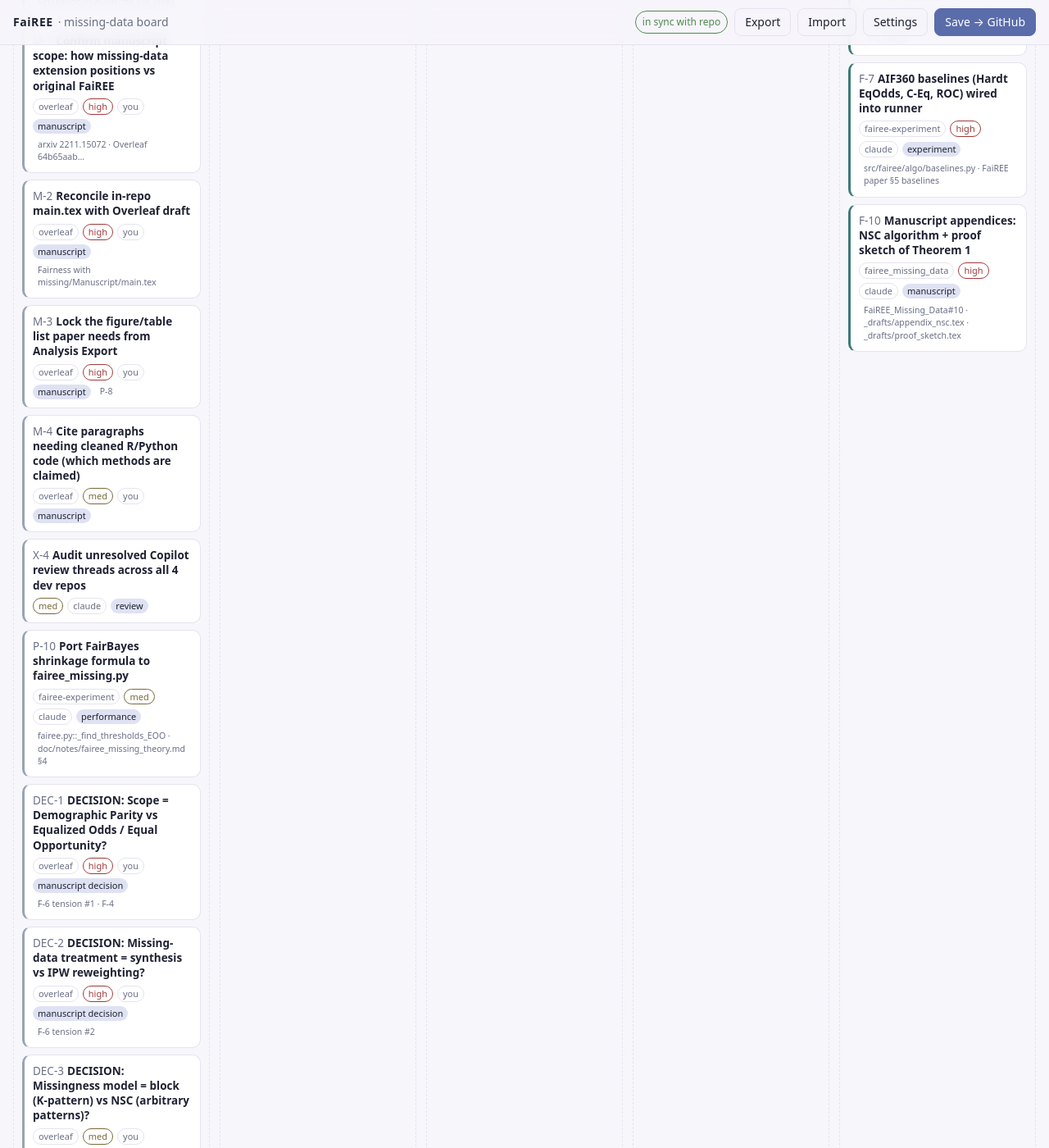
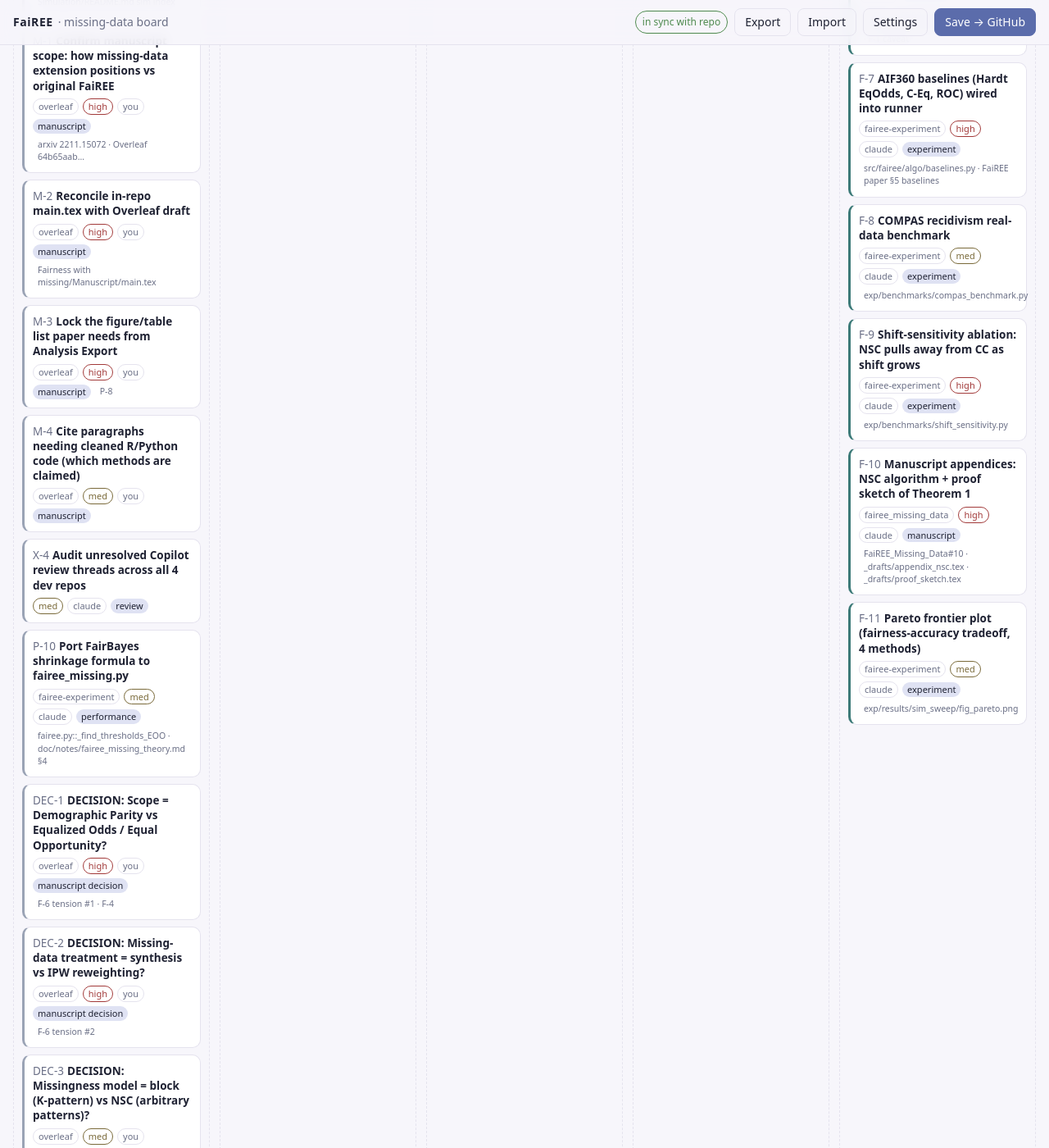
Before and after one commit to yulinl2/yulinl2.github.io, a Jekyll site: the page fairee-board/index.html, which Jekyll copies as it is, in a window 1280 px wide and 1400 px high, scrolled down 3163 px. Shown: the whole window at 82% size. Built offline with Jekyll 4.4.1, drawn with Linux system fonts in a browser that asks for light colours; some of the changed text lies outside the part shown.

Commit message:
board: F-8 COMPAS + F-9 shift sensitivity done; +F-11 Pareto plot

```diff
--- a/fairee-board/assets/data/roadmap.json
+++ b/fairee-board/assets/data/roadmap.json
@@ -900,28 +900,28 @@
       "group": "TP",
       "title": "COMPAS recidivism real-data benchmark",
       "category": "experiment",
-      "status": "in-progress",
+      "status": "done",
       "priority": "med",
       "owner": "claude",
       "repo": "fairee-experiment",
       "refs": [
         "exp/benchmarks/compas_benchmark.py"
       ],
-      "detail": "ProPublica COMPAS (n=5278 after standard filter), race as A (1=Caucasian), 2-year recid as Y. 288 runs (4 methods × 3 alpha × 2 miss_A × 2 miss_y × 6 reps); MNAR injection mirrors Adult. Running in background."
+      "detail": "COMPAS (5278 rows after ProPublica filter, race as A=1=Caucasian, two_year_recid as Y). 288 runs done. At no missingness: CC-FaiREE acc=0.652 EOO=0.061; fairee_nsc acc=0.657 EOO=0.078. NSC has small accuracy edge but slightly looser EOO control here — COMPAS doesn't exhibit strong covariate shift across missingness patterns, so the NSC reweighting can't pull ahead. The shift_sensitivity sweep (F-9) shows NSC's advantage emerges at shift >= 1.5."
     },
     {
       "id": "F-9",
       "group": "TP",
       "title": "Shift-sensitivity ablation: NSC pulls away from CC as shift grows",
       "category": "experiment",
-      "status": "in-progress",
+      "status": "done",
       "priority": "high",
       "owner": "claude",
       "repo": "fairee-experiment",
       "refs": [
         "exp/benchmarks/shift_sensitivity.py"
       ],
-      "detail": "Headline scientific differentiator. Sweeps NSC shift parameter ∈ {0, 0.25, 0.5, 1.0, 1.5, 2.0} at fixed n=2500, alpha=0.1, 5 reps. 90 runs; running in background. Expected: NSC and CC overlap at shift=0; NSC dominates as shift grows."
+      "detail": "90 runs at shifts in {0, 0.25, 0.5, 1.0, 1.5, 2.0}, n=2500, alpha=0.10, 5 reps. Headline: NSC vs CC EOO gap differential grows from ~0 at shift 0-0.5 to 0.032 at shift=1.5 (CC=0.070 vs NSC=0.038) and 0.022 at shift=2.0. fig_shift_eoo.png + fig_shift_acc.png + tab_shift.tex committed."
     },
     {
       "id": "F-10",
@@ -938,6 +938,20 @@
         "_drafts/proof_sketch.tex"
       ],
       "detail": "appendix_nsc.tex: model definition, GMM algorithm box, identifiability, implementation pragmatics from R port. proof_sketch.tex: decomposition into calibration error + estimation error; Beta-quantile remainder; density-ratio slip; combined bound matching Theorem 1."
+    },
+    {
+      "id": "F-11",
+      "group": "TP",
+      "title": "Pareto frontier plot (fairness-accuracy tradeoff, 4 methods)",
+      "category": "experiment",
+      "status": "done",
+      "priority": "med",
+      "owner": "claude",
+      "repo": "fairee-experiment",
+      "refs": [
+        "exp/results/sim_sweep/fig_pareto.png"
+      ],
+      "detail": "Single figure showing all four methods (naive/CC/fairee_missing/fairee_nsc) at n=4000 sweep over alpha; error bars for acc and EOO. Annotated with alpha values. Naive dominates the upper-right (high acc, high EOO); the FaiREE variants cluster on the Pareto-optimal lower-left edge."
     }
   ]
 }
```
